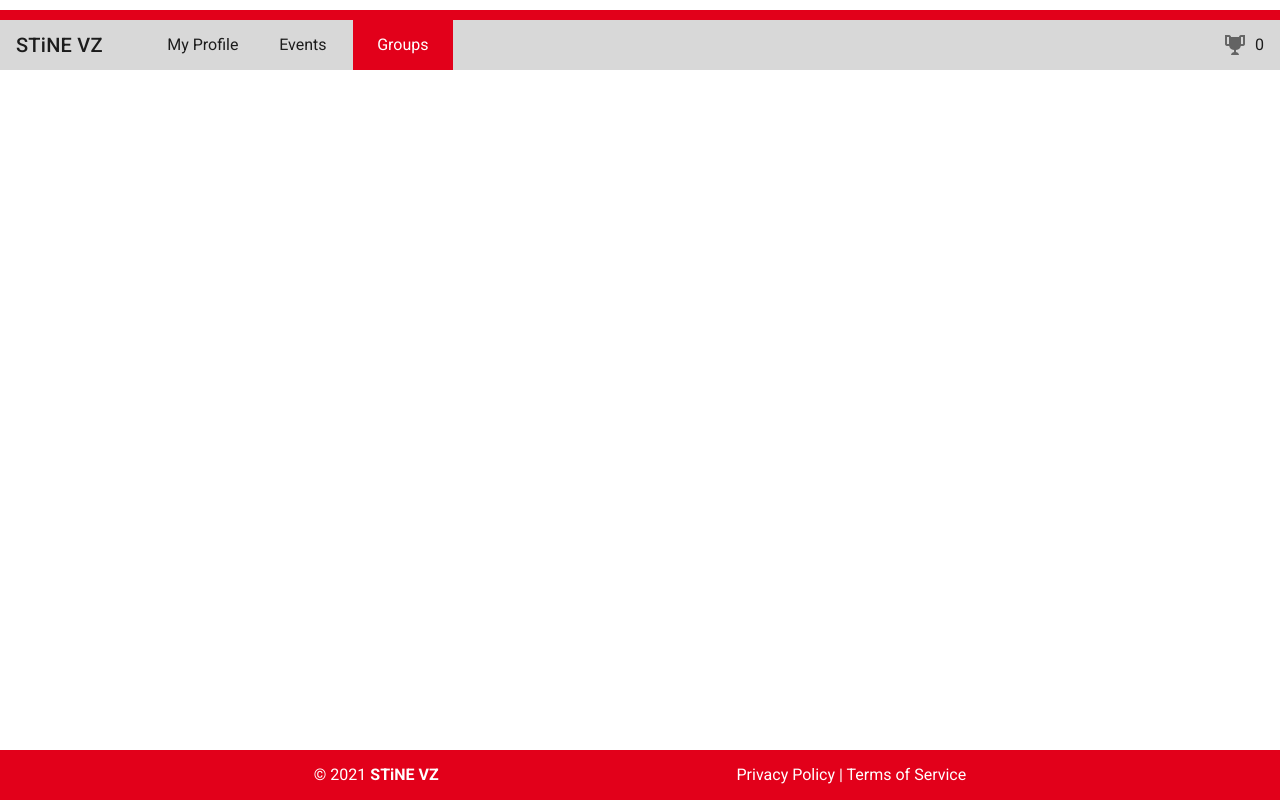
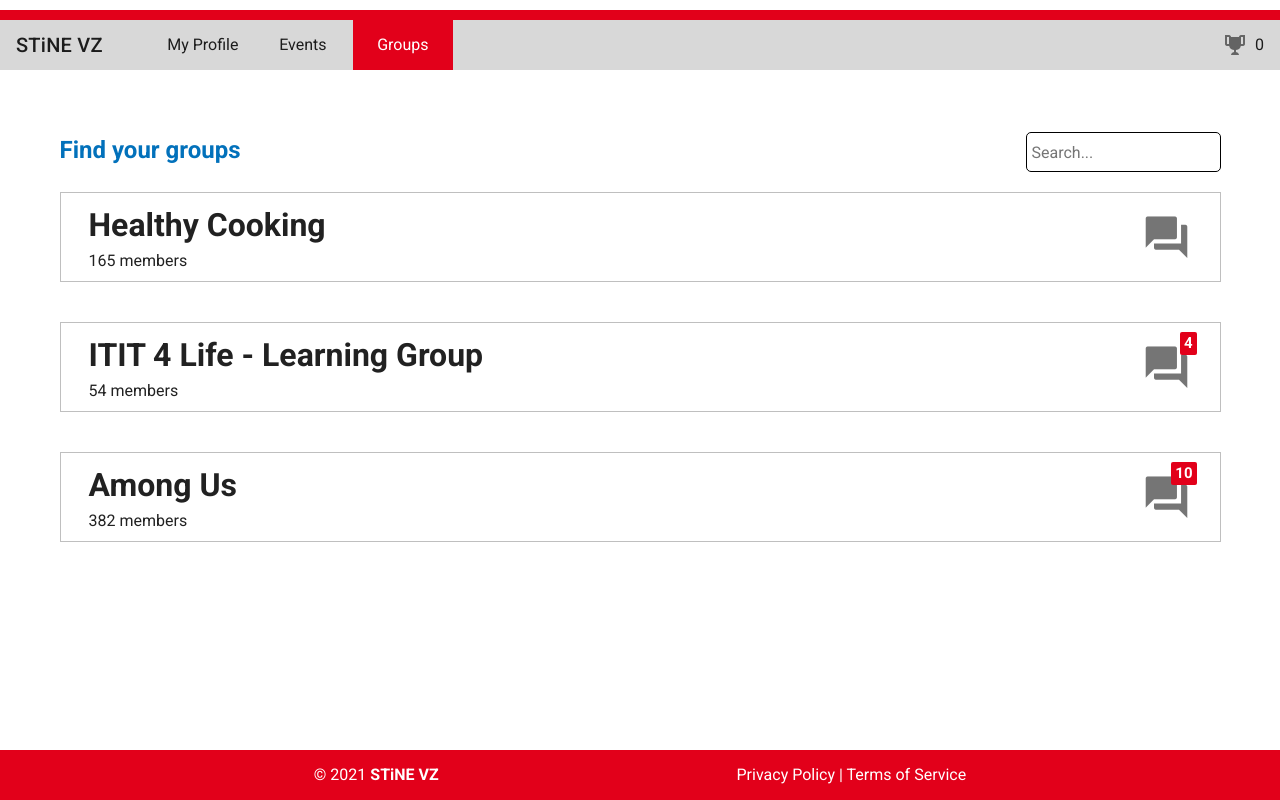
Before and after one commit to mic-ray/stinevz, a Vue app: page /#/groups in a window 1280 px wide. Built offline with nearby package versions, Linux system fonts and the light colour scheme.

Commit message:
Implemented Group view
Group page:
- Added a new Vue component for the Group view
- Implemented design based on requirements
- Added the new view under the /groups route

```diff
--- a/src/router/index.js
+++ b/src/router/index.js
@@ -3,6 +3,7 @@ import VueRouter from "vue-router";
 import Login from "../views/Login.vue";
 import Profile from "../views/Profile.vue";
 import Event from "../views/Event.vue";
+import Group from "../views/Group.vue";
 
 Vue.use(VueRouter);
 
@@ -27,6 +28,11 @@ const routes = [
     name: "Event",
     component: Event,
   },
+  {
+    path: "/groups",
+    name: "Group",
+    component: Group,
+  },
 ];
 
 const router = new VueRouter({
--- /dev/null
+++ b/src/views/Group.vue
@@ -0,0 +1,100 @@
+<template>
+  <div class="flex-container">
+    <div class="heading-container">
+      <h2 class="heading">Find your groups</h2>
+      <input class="group-search" type="text" placeholder="Search..." />
+    </div>
+    <template v-for="group in groups">
+      <div :key="group.title" class="group-container">
+        <div class="row">
+          <div class="column">
+            <h1>{{ group.title }}</h1>
+            {{ group.members }} members
+          </div>
+          <div class="chat-icon">
+            <v-icon size="50">mdi-forum</v-icon>
+            <span class="chat-badge">{{ group.messages }}</span>
+          </div>
+        </div>
+      </div>
+    </template>
+  </div>
+</template>
+
+<script>
+export default {
+  data: () => ({
+    groups: [
+      {
+        title: "Healthy Cooking",
+        members: 165,
+      },
+      {
+        title: "ITIT 4 Life - Learning Group",
+        members: 54,
+        messages: 4,
+      },
+      {
+        title: "Among Us",
+        members: 382,
+        messages: 10,
+      },
+    ],
+  }),
+};
+</script>
+
+<style>
+.flex-container {
+  display: flex;
+  flex-direction: column;
+  column-gap: 100;
+}
+.heading-container {
+  display: flex;
+  justify-content: space-between;
+}
+
+.row {
+  display: flex;
+  flex-direction: row;
+  justify-content: space-between;
+  align-items: center;
+}
+
+.column {
+  display: flex;
+  flex-direction: column;
+}
+
+.group-search {
+  padding: 5px;
+  height: 40px;
+  background-color: white;
+  border: 1px solid black;
+  border-radius: 5px;
+}
+
+.group-container {
+  border: 1px solid rgba(0, 0, 0, 0.25);
+  padding: 20px 40px;
+  margin: 20px 0;
+}
+
+.chat-icon {
+  position: relative;
+}
+
+.chat-badge {
+  background-color: #e2001a;
+  border-radius: 2px;
+  padding: 0px 4px;
+  font-size: 15px;
+  font-weight: bold;
+  color: white;
+
+  position: absolute;
+  top: -10px;
+  right: -5px;
+}
+</style>
--- a/src/views/Login.vue
+++ b/src/views/Login.vue
@@ -61,7 +61,8 @@ export default {
 label {
   font-weight: bold;
 }
-input {
+#identifier,
+#password {
   padding: 5px;
   height: 50px;
   width: 80%;
```
